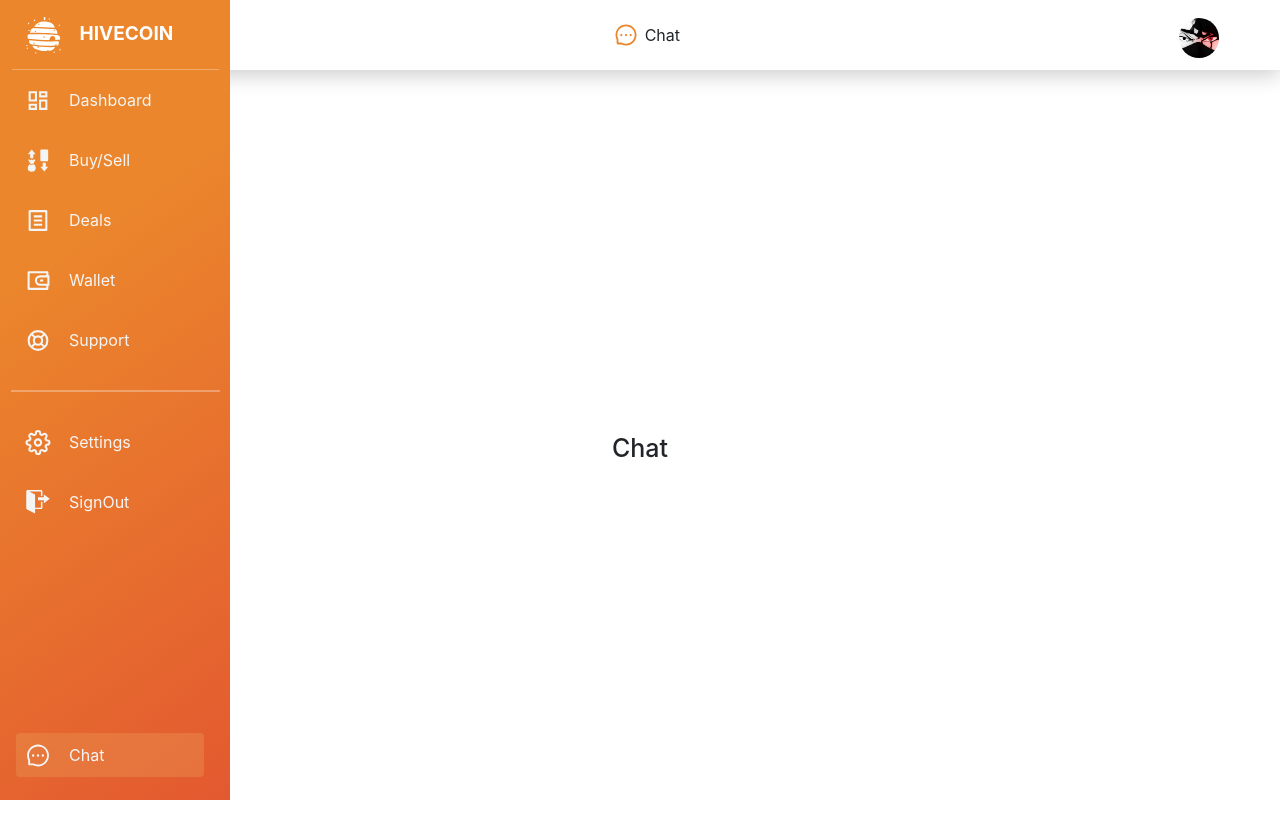
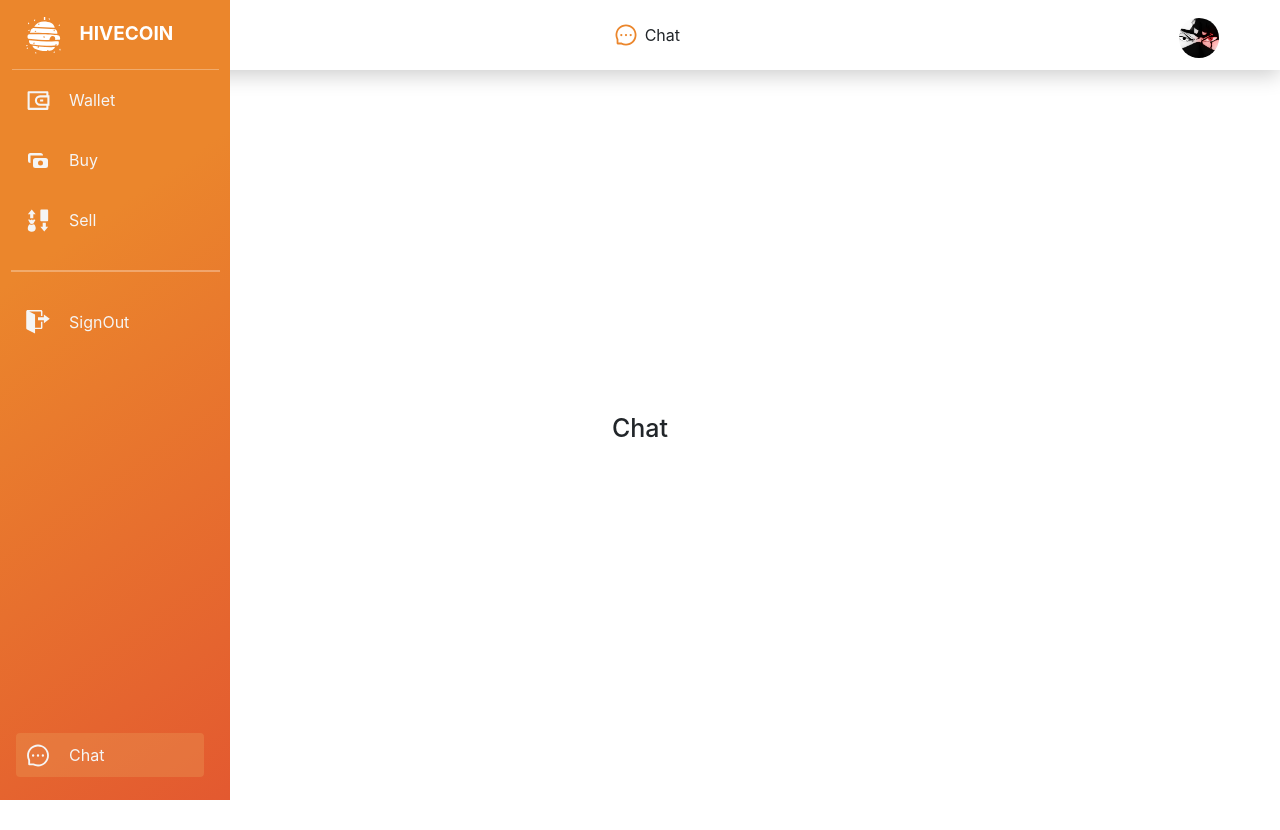
Before and after one commit to manikagnish/hivecoin, a React (Create React App) app: page /chat in a window 1280 px wide. After the commit the page ends 800 px from the top, so only its background shows below. Built offline with nearby package versions, Linux system fonts and the light colour scheme.

Commit message:
removed deals, support and settings components and added buy and sell components

```diff
--- a/src/App.js
+++ b/src/App.js
@@ -2,10 +2,8 @@ import "./App.scss";
 import { BrowserRouter as Router, Switch, Route } from "react-router-dom";
 import Dashboard from "./pages/dashboard/Dashboard";
 import Buy from "./pages/Buy";
-import Deals from "./pages/Deals";
-import Wallet from "./pages/Wallet";
-import Support from "./pages/Support";
-import Settings from "./pages/Settings";
+import Sell from "./pages/Sell";
+// import Wallet from "./pages/Wallet";
 import Login from "./pages/Login";
 import Chat from "./pages/Chat";
 import LoginForm from "./components/form/LoginForm";
@@ -16,12 +14,10 @@ function App() {
     <>
       <Router>
         <Switch>
-          <Route path="/" exact component={Dashboard} />
-          <Route path="/buysell" component={Buy} />
-          <Route path="/deals" component={Deals} />
-          <Route path="/wallet" component={Wallet} />
-          <Route path="/support" component={Support} />
-          <Route path="/settings" component={Settings} />
+          <Route path="/" exact component={LoginForm} />
+          <Route path="/buy" component={Buy} />
+          <Route path="/sell" component={Sell} />
+          <Route path="/wallet" component={Dashboard} />
           <Route path="/login" component={Login} />
           <Route path="/chat" component={Chat} />
           <Route path="/loginform" component={LoginForm} />
--- a/src/App.scss
+++ b/src/App.scss
@@ -48,7 +48,7 @@ li {
 }
 
 .center {
-  height: 95vh;
+  min-height: 90vh;
   display: flex;
   align-items: center;
   justify-content: center;
--- a/src/components/nav/Navbar.js
+++ b/src/components/nav/Navbar.js
@@ -1,5 +1,4 @@
 import React from "react";
-import * as FiIcons from "react-icons/fi";
 import { GoSignOut } from "react-icons/go";
 import { GiTreeBeehive } from "react-icons/gi";
 import * as AiIcons from "react-icons/ai";
@@ -40,12 +39,12 @@ function Navbar(props) {
           })}
           <hr className="settings" />
           <div className="settings-container">
-            <li className="nav-text ">
+            {/* <li className="nav-text ">
               <Link to="/settings">
                 <FiIcons.FiSettings className="link-icon" />
                 <span className="link-text">Settings</span>
               </Link>
-            </li>
+            </li> */}
             <li className="nav-text">
               <Link to="login">
                 <GoSignOut className="link-icon" />
--- a/src/components/nav/SidebarData.js
+++ b/src/components/nav/SidebarData.js
@@ -1,27 +1,22 @@
 import React from "react";
-import * as HiIcons from "react-icons/hi";
-import * as GiIcons from "react-icons/gi";
+import { GiBuyCard } from "react-icons/gi";
 import * as RiIcons from "react-icons/ri";
+import { HiCash } from "react-icons/hi";
 
 export const SidebarData = [
-  {
-    title: "Dashboard",
-    path: "/",
-    icon: <RiIcons.RiDashboardLine className="link-icon" />,
-    cName: "nav-text",
-  },
-  {
-    title: "Buy/Sell",
-    path: "/buysell",
-    icon: <GiIcons.GiBuyCard className="link-icon" />,
-    cName: "nav-text",
-  },
-  {
-    title: "Deals",
-    path: "/deals",
-    icon: <RiIcons.RiFileListLine className="link-icon" />,
-    cName: "nav-text",
-  },
+  // {
+  //   title: "Dashboard",
+  //   path: "/",
+  //   icon: <RiIcons.RiDashboardLine className="link-icon" />,
+  //   cName: "nav-text",
+  // },
+
+  // {
+  //   title: "Deals",
+  //   path: "/deals",
+  //   icon: <RiIcons.RiFileListLine className="link-icon" />,
+  //   cName: "nav-text",
+  // },
   {
     title: "Wallet",
     path: "/wallet",
@@ -29,9 +24,21 @@ export const SidebarData = [
     cName: "nav-text",
   },
   {
-    title: "Support",
-    path: "/support",
-    icon: <HiIcons.HiOutlineSupport className="link-icon" />,
+    title: "Buy",
+    path: "/buy",
+    icon: <HiCash className="link-icon" />,
     cName: "nav-text",
   },
+  {
+    title: "Sell",
+    path: "/sell",
+    icon: <GiBuyCard className="link-icon" />,
+    cName: "nav-text",
+  },
+  // {
+  //   title: "Support",
+  //   path: "/support",
+  //   icon: <HiIcons.HiOutlineSupport className="link-icon" />,
+  //   cName: "nav-text",
+  // },
 ];
--- a/src/pages/Buy.js
+++ b/src/pages/Buy.js
@@ -1,16 +1,13 @@
 import React from "react";
 import Navbar from "../components/nav/Navbar";
-import * as GiIcons from "react-icons/gi";
+import { HiCash } from "react-icons/hi";
 
 function Buy() {
   return (
     <>
-      <Navbar
-        name="Buy/Sell"
-        icon={<GiIcons.GiBuyCard className="navbar-icon" />}
-      />
+      <Navbar name="Buy" icon={<HiCash className="navbar-icon" />} />
       <div className="center">
-        <h1>BUY/SELL</h1>
+        <h1>BUY</h1>
       </div>
     </>
   );
--- a/src/pages/Deals.js
+++ /dev/null
@@ -1,19 +0,0 @@
-import React from "react";
-import Navbar from "../components/nav/Navbar";
-import * as RiIcons from "react-icons/ri";
-
-function Deals() {
-  return (
-    <>
-      <Navbar
-        name="Deals"
-        icon={<RiIcons.RiFileListLine className="navbar-icon" />}
-      />
-      <div className="center">
-        <h1>DEALS</h1>
-      </div>
-    </>
-  );
-}
-
-export default Deals;
--- /dev/null
+++ b/src/pages/Sell.js
@@ -0,0 +1,19 @@
+import React from "react";
+import Navbar from "../components/nav/Navbar";
+import * as GiIcons from "react-icons/gi";
+
+function Sell() {
+  return (
+    <>
+      <Navbar
+        name="Sell"
+        icon={<GiIcons.GiBuyCard className="navbar-icon" />}
+      />
+      <div className="center">
+        <h1>SELL</h1>
+      </div>
+    </>
+  );
+}
+
+export default Sell;
--- a/src/pages/Settings.js
+++ /dev/null
@@ -1,16 +0,0 @@
-import React from "react";
-import Navbar from "../components/nav/Navbar";
-import { FiSettings } from "react-icons/fi";
-
-function Settings() {
-  return (
-    <>
-      <Navbar name="Settings" icon={<FiSettings className="navbar-icon" />} />
-      <div className="center">
-        <h1>Settings</h1>
-      </div>
-    </>
-  );
-}
-
-export default Settings;
--- a/src/pages/Support.js
+++ /dev/null
@@ -1,19 +0,0 @@
-import React from "react";
-import Navbar from "../components/nav/Navbar";
-import { HiOutlineSupport } from "react-icons/hi";
-
-function Support() {
-  return (
-    <>
-      <Navbar
-        name="Support"
-        icon={<HiOutlineSupport className="navbar-icon" />}
-      />
-      <div className="center">
-        <h1>SUPPORT</h1>
-      </div>
-    </>
-  );
-}
-
-export default Support;
--- a/src/pages/dashboard/Dashboard.js
+++ b/src/pages/dashboard/Dashboard.js
@@ -14,7 +14,7 @@ function Dashboard() {
   return (
     <>
       <Navbar
-        name="Dashboard"
+        name="Wallet"
         icon={<RiIcons.RiDashboardLine className="navbar-icon" />}
       />
       <div className="dashboard">
```
